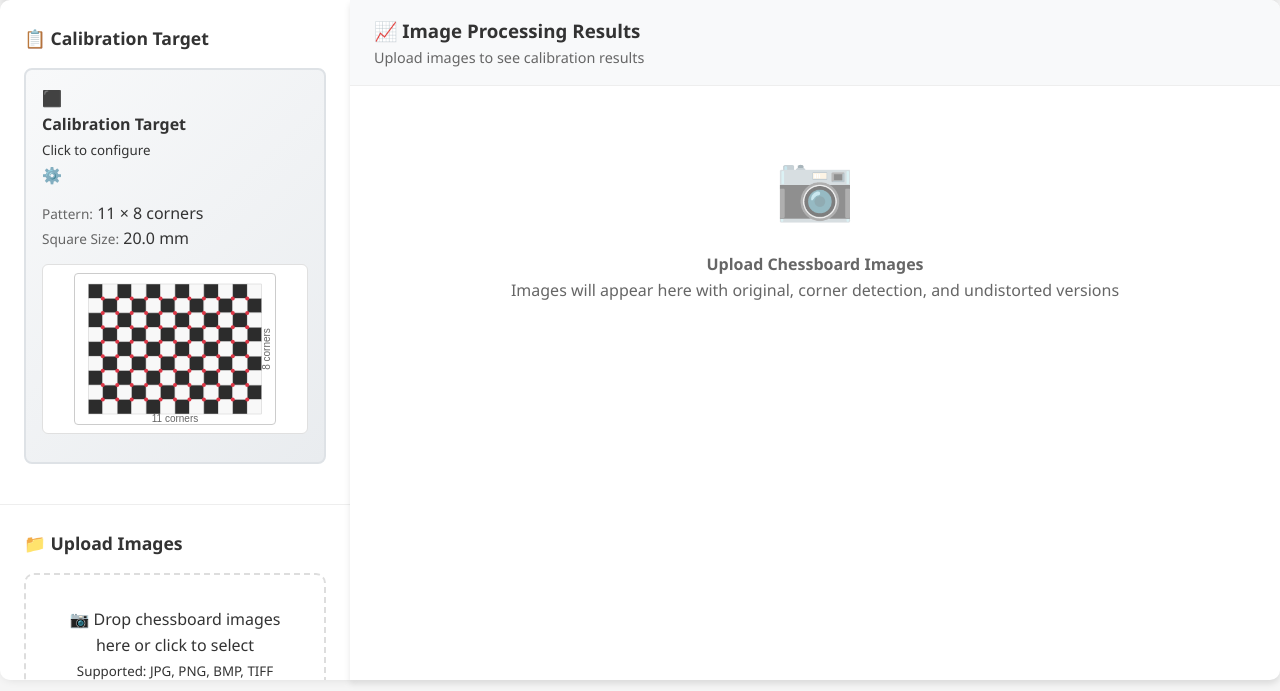
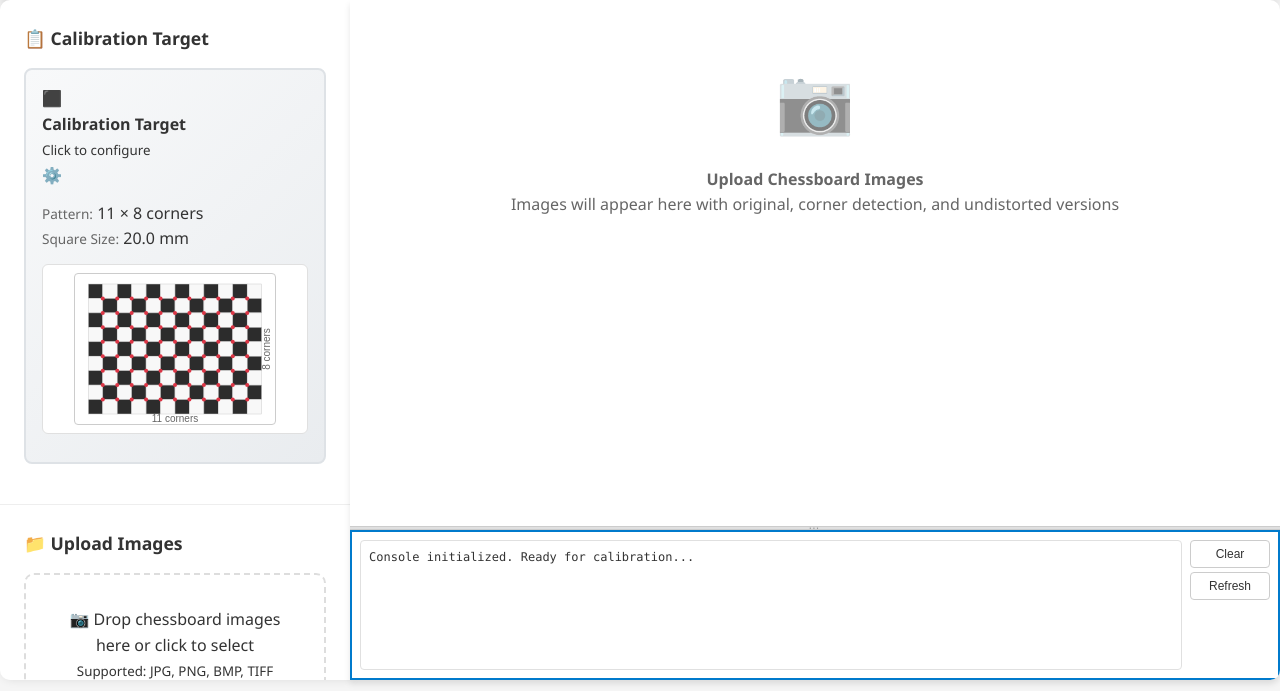
Before and after one commit to yizhongzhang1989/camera_calibration_toolkit, a Flask app: page /intrinsic in a window 1280 px wide. Shown: the part 109-800 px from the top of the page. Run offline with Flask 2, Linux system fonts and the light colour scheme.

Commit message:
added a console to the web

```diff
--- a/web/app.py
+++ b/web/app.py
@@ -18,6 +18,7 @@ from datetime import datetime
 import zipfile
 import tempfile
 import base64
+import sys
 
 # Import core calibration modules
 import sys
@@ -55,6 +56,35 @@ os.makedirs(RESULTS_FOLDER, exist_ok=True)
 
 # Session data storage (in production, use proper session management)
 session_data = {}
+
+# Console output storage
+console_outputs = {}
+
+class ConsoleCapture:
+    def __init__(self, session_id):
+        self.session_id = session_id
+        self.original_stdout = sys.stdout
+        if session_id not in console_outputs:
+            console_outputs[session_id] = []
+
+    def write(self, text):
+        self.original_stdout.write(text)
+        self.original_stdout.flush()
+        if text.strip():
+            timestamp = datetime.now().strftime("%H:%M:%S")
+            console_outputs[self.session_id].append(f"[{timestamp}] {text.strip()}")
+            if len(console_outputs[self.session_id]) > 100:
+                console_outputs[self.session_id] = console_outputs[self.session_id][-100:]
+
+    def flush(self):
+        self.original_stdout.flush()
+
+    def __enter__(self):
+        sys.stdout = self
+        return self
+
+    def __exit__(self, exc_type, exc_val, exc_tb):
+        sys.stdout = self.original_stdout
 
 
 def allowed_file(filename, extensions=ALLOWED_EXTENSIONS):
@@ -105,6 +135,19 @@ def intrinsic_calibration():
 def eye_in_hand_calibration():
     """Eye-in-hand calibration interface."""
     return render_template('eye_in_hand.html')
+
+
+@app.route('/api/console/<session_id>')
+def get_console_output(session_id):
+    output = console_outputs.get(session_id, [])
+    return jsonify({'console_output': output})
+
+
+@app.route('/api/console/<session_id>/clear')
+def clear_console_output(session_id):
+    if session_id in console_outputs:
+        console_outputs[session_id] = []
+    return jsonify({'success': True})
 
 
 @app.route('/chessboard-test')
@@ -275,25 +318,40 @@ def calibrate():
     try:
         session_id = request.json.get('session_id', 'default')
 
-        if session_id not in session_data:
-            return jsonify({'error': 'No session data found'}), 400
+        # Initialize console
+        console_outputs[session_id] = []
 
-        session_info = session_data[session_id]
+        with ConsoleCapture(session_id):
+            print(f"Starting calibration for session: {session_id}")
 
-        # Check required data
-        if 'images' not in session_info or 'parameters' not in session_info:
-            return jsonify({'error': 'Missing images or parameters'}), 400
+            if session_id not in session_data:
+                print("ERROR: No session data found")
+                return jsonify({'error': 'No session data found'}), 400
 
-        images = session_info['images']
-        parameters = session_info['parameters']
-        calibration_type = request.json.get('calibration_type', session_info.get('calibration_type', 'intrinsic'))
-        selected_indices = request.json.get('selected_indices', list(range(len(images))))
+            session_info = session_data[session_id]
 
-        # Extract parameters
-        XX = int(parameters['chessboard_x'])
-        YY = int(parameters['chessboard_y'])
-        L = float(parameters['square_size'])
-        distortion_model = parameters.get('distortion_model', 'standard')
+            # Check required data
+            if 'images' not in session_info or 'parameters' not in session_info:
+                print("ERROR: Missing images or parameters")
+                return jsonify({'error': 'Missing images or parameters'}), 400
+
+            print(f"Session data validated - images: {len(session_info.get('images', []))}")
+
+            images = session_info['images']
+            parameters = session_info['parameters']
+            calibration_type = request.json.get('calibration_type', session_info.get('calibration_type', 'intrinsic'))
+            selected_indices = request.json.get('selected_indices', list(range(len(images))))
+
+            print(f"Calibration type: {calibration_type}")
+            print(f"Selected {len(selected_indices)} images for processing")
+
+            # Extract parameters
+            XX = int(parameters['chessboard_x'])
+            YY = int(parameters['chessboard_y'])
+            L = float(parameters['square_size'])
+            distortion_model = parameters.get('distortion_model', 'standard')
+
+            print(f"Chessboard: {XX}x{YY}, Square size: {L}mm")
 
         # Get image paths - only selected ones
         image_paths = [images[i]['path'] for i in selected_indices if i < len(images)]
--- a/web/static/css/style.css
+++ b/web/static/css/style.css
@@ -1067,3 +1067,143 @@ body {
 .control-group {
     margin-bottom: 20px;
 }
+
+/* Console Output Styles - Split Layout */
+.intrinsic-results-panel {
+    display: flex;
+    flex-direction: column;
+    height: 100%;
+}
+
+.results-upper-area {
+    flex: 1;
+    overflow-y: auto;
+    min-height: 300px;
+}
+
+.console-resizer {
+    height: 4px;
+    background: #e0e0e0;
+    cursor: row-resize;
+    border-top: 1px solid #ccc;
+    border-bottom: 1px solid #ccc;
+    position: relative;
+    flex-shrink: 0;
+}
+
+.console-resizer:hover {
+    background: #007acc;
+}
+
+.console-resizer::after {
+    content: '⋯';
+    position: absolute;
+    left: 50%;
+    top: 50%;
+    transform: translate(-50%, -50%);
+    color: #999;
+    font-size: 12px;
+    letter-spacing: 2px;
+}
+
+.console-area {
+    height: 100px; /* Reduced from 120px to save space */
+    min-height: 80px;
+    max-height: 400px;
+    display: flex;
+    flex-direction: column;
+    background: #f8f9fa;
+    border-top: 1px solid #dee2e6;
+    flex-shrink: 0;
+}
+
+.console-content {
+    flex: 1;
+    display: flex;
+    padding: 8px;
+    background: #ffffff;
+    min-height: 0;
+    gap: 8px;
+}
+
+#console-output {
+    flex: 1;
+    font-family: 'Consolas', 'Courier New', monospace;
+    font-size: 12px;
+    background-color: #fafafa;
+    color: #333;
+    border: 1px solid #e0e0e0;
+    border-radius: 4px;
+    padding: 8px;
+    resize: none;
+    white-space: pre-wrap;
+    overflow-y: auto;
+    line-height: 1.4;
+    min-height: 0;
+}
+
+#console-output:focus {
+    outline: none;
+    border-color: #007acc;
+    box-shadow: 0 0 0 2px rgba(0, 122, 204, 0.1);
+}
+
+#console-output::-webkit-scrollbar {
+    width: 8px;
+}
+
+#console-output::-webkit-scrollbar-track {
+    background: #f1f1f1;
+    border-radius: 4px;
+}
+
+#console-output::-webkit-scrollbar-thumb {
+    background: #c1c1c1;
+    border-radius: 4px;
+}
+
+#console-output::-webkit-scrollbar-thumb:hover {
+    background: #a8a8a8;
+}
+
+.console-controls {
+    display: flex;
+    flex-direction: column;
+    gap: 4px;
+    justify-content: flex-start;
+    flex-shrink: 0;
+    min-width: 80px;
+}
+
+.console-btn {
+    padding: 6px 12px;
+    font-size: 12px;
+    border: 1px solid #ccc;
+    background: white;
+    color: #333;
+    border-radius: 4px;
+    cursor: pointer;
+    transition: all 0.2s ease;
+    white-space: nowrap;
+    height: fit-content;
+}
+
+.console-btn:hover {
+    background: #f0f0f0;
+    border-color: #999;
+}
+
+/* Remove old styles */
+.console-header {
+    display: none;
+}
+
+/* Remove old floating console styles */
+.floating-console {
+    display: none;
+}
+
+/* Legacy Console Styles - Remove these */
+.console-container {
+    display: none;
+}
--- a/web/static/js/intrinsic-refactored.js
+++ b/web/static/js/intrinsic-refactored.js
@@ -9,6 +9,7 @@ class IntrinsicCalibration extends BaseCalibration {
     constructor() {
         super('intrinsic');
         this.initializeEventListeners();
+        this.initializeConsole();
         this.updateUI();
     }
 
@@ -133,6 +134,10 @@ class IntrinsicCalibration extends BaseCalibration {
             const calibrateBtn = document.getElementById('calibrate-btn');
             if (calibrateBtn) calibrateBtn.disabled = true;
 
+            // Clear console and start polling
+            await this.clearConsole();
+            this.startConsolePolling();
+
             // Update parameters first
             await this.updateParameters();
 
@@ -151,12 +156,14 @@ class IntrinsicCalibration extends BaseCalibration {
             if (result.error) {
                 this.showStatus(`Calibration failed: ${result.error}`, 'error');
                 if (calibrateBtn) calibrateBtn.disabled = false;
+                this.stopConsolePolling();
                 return;
             }
 
             if (!result.success) {
                 this.showStatus('Calibration failed: Unknown error', 'error');
                 if (calibrateBtn) calibrateBtn.disabled = false;
+                this.stopConsolePolling();
                 return;
             }
 
@@ -165,10 +172,16 @@ class IntrinsicCalibration extends BaseCalibration {
             this.displayResults();
             this.updateUI();
 
+            // Stop console polling after successful calibration
+            this.stopConsolePolling();
+            // Do one final refresh to get any remaining messages
+            setTimeout(() => this.refreshConsole(), 500);
+
         } catch (error) {
             this.showStatus(`Calibration failed: ${error.message}`, 'error');
             const calibrateBtn = document.getElementById('calibrate-btn');
             if (calibrateBtn) calibrateBtn.disabled = false;
+            this.stopConsolePolling();
         }
     }
 
@@ -382,6 +395,122 @@ class IntrinsicCalibration extends BaseCalibration {
             metricsDiv.style.display = 'none';
         }
     }
+
+    // ========================================
+    // Console Output Management
+    // ========================================
+
+    initializeConsole() {
+        // Set up console refresh polling
+        this.consolePolling = null;
+
+        // Add initial message to console
+        const consoleOutput = document.getElementById('console-output');
+        if (consoleOutput) {
+            consoleOutput.textContent = 'Console initialized. Ready for calibration...\n';
+        }
+
+        // Set up console controls
+        const clearBtn = document.getElementById('clear-console-btn');
+        const refreshBtn = document.getElementById('refresh-console-btn');
+
+        if (clearBtn) {
+            clearBtn.addEventListener('click', () => this.clearConsole());
+        }
+
+        if (refreshBtn) {
+            refreshBtn.addEventListener('click', () => this.refreshConsole());
+        }
+
+        // Initialize console resizer
+        this.initializeConsoleResizer();
+    }
+
+    initializeConsoleResizer() {
+        const resizer = document.getElementById('console-resizer');
+        const consoleArea = document.getElementById('console-area');
+        const resultsPanel = document.querySelector('.intrinsic-results-panel');
+
+        if (!resizer || !consoleArea || !resultsPanel) return;
+
+        let isResizing = false;
+        let startY = 0;
+        let startHeight = 0;
+
+        resizer.addEventListener('mousedown', (e) => {
+            isResizing = true;
+            startY = e.clientY;
+            startHeight = parseInt(document.defaultView.getComputedStyle(consoleArea).height, 10);
+
+            // Prevent text selection during drag
+            document.body.style.userSelect = 'none';
+            resizer.style.background = '#007acc';
+
+            e.preventDefault();
+        });
+
+        document.addEventListener('mousemove', (e) => {
+            if (!isResizing) return;
+
+            const deltaY = startY - e.clientY; // Reversed because we're resizing from bottom
+            const newHeight = Math.max(80, Math.min(400, startHeight + deltaY));
+
+            consoleArea.style.height = newHeight + 'px';
+        });
+
+        document.addEventListener('mouseup', () => {
+            if (isResizing) {
+                isResizing = false;
+                document.body.style.userSelect = '';
+                resizer.style.background = '';
+            }
+        });
+    }
+
+    startConsolePolling() {
+        this.stopConsolePolling(); // Stop any existing polling
+
+        this.consolePolling = setInterval(() => {
+            this.refreshConsole();
+        }, 1000); // Poll every second during calibration
+    }
+
+    stopConsolePolling() {
+        if (this.consolePolling) {
+            clearInterval(this.consolePolling);
+            this.consolePolling = null;
+        }
+    }
+
+    async refreshConsole() {
+        try {
+            const response = await fetch(`/api/console/${this.sessionId}`);
+            const data = await response.json();
+
+            if (data.console_output) {
+                const consoleOutput = document.getElementById('console-output');
+                if (consoleOutput) {
+                    consoleOutput.textContent = data.console_output.join('\n');
+                    // Auto-scroll to bottom
+                    consoleOutput.scrollTop = consoleOutput.scrollHeight;
+                }
+            }
+        } catch (error) {
+            console.error('Error fetching console output:', error);
+        }
+    }
+
+    async clearConsole() {
+        try {
+            await fetch(`/api/console/${this.sessionId}/clear`, { method: 'GET' });
+            const consoleOutput = document.getElementById('console-output');
+            if (consoleOutput) {
+                consoleOutput.textContent = '';
+            }
+        } catch (error) {
+            console.error('Error clearing console:', error);
+        }
+    }
 }
 
 // Initialize the application
--- a/web/templates/intrinsic.html
+++ b/web/templates/intrinsic.html
@@ -100,14 +100,10 @@
 
             <!-- Right Results Panel -->
             <div class="intrinsic-results-panel">
-                <div class="intrinsic-results-header">
-                    <h3>📈 Image Processing Results</h3>
-                    <div id="progress-info" style="color: #666; font-size: 0.9rem;">
-                        Upload images to see calibration results
-                    </div>
-                </div>
-
-                <div class="intrinsic-results-content">
+                <!-- Upper Results Area -->
+                <div class="results-upper-area">
+                    <div id="progress-info" style="display: none;"></div>
+                    <div class="intrinsic-results-content">
                     <div id="results-placeholder" style="text-align: center; padding: 3rem; color: #666;">
                         <div style="font-size: 4rem; margin-bottom: 1rem; opacity: 0.5;">📷</div>
                         <h4>Upload Chessboard Images</h4>
@@ -127,6 +123,21 @@
                             <!-- Dynamic content will be inserted here -->
                         </tbody>
                     </table>
+                </div>
+                </div>
+
+                <!-- Console Resizer -->
+                <div class="console-resizer" id="console-resizer"></div>
+
+                <!-- Console Area -->
+                <div class="console-area" id="console-area" style="background-color: #f0f0f0; border: 2px solid #007acc; min-height: 150px;">
+                    <div class="console-content">
+                        <div id="console-output" style="background-color: white; min-height: 100px;">Console output will appear here...</div>
+                        <div class="console-controls">
+                            <button id="clear-console-btn" type="button" class="console-btn">Clear</button>
+                            <button id="refresh-console-btn" type="button" class="console-btn">Refresh</button>
+                        </div>
+                    </div>
                 </div>
             </div>
         </div>
```
